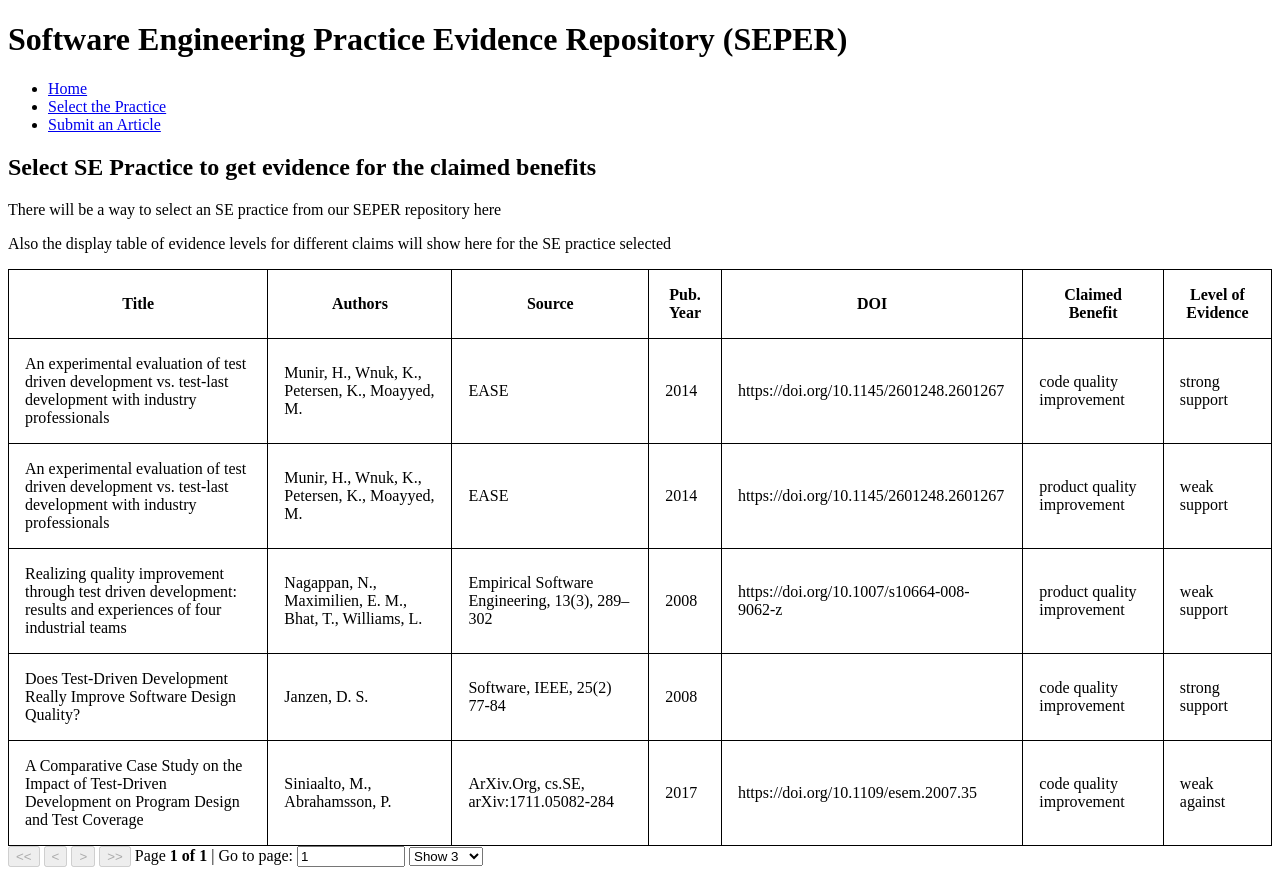
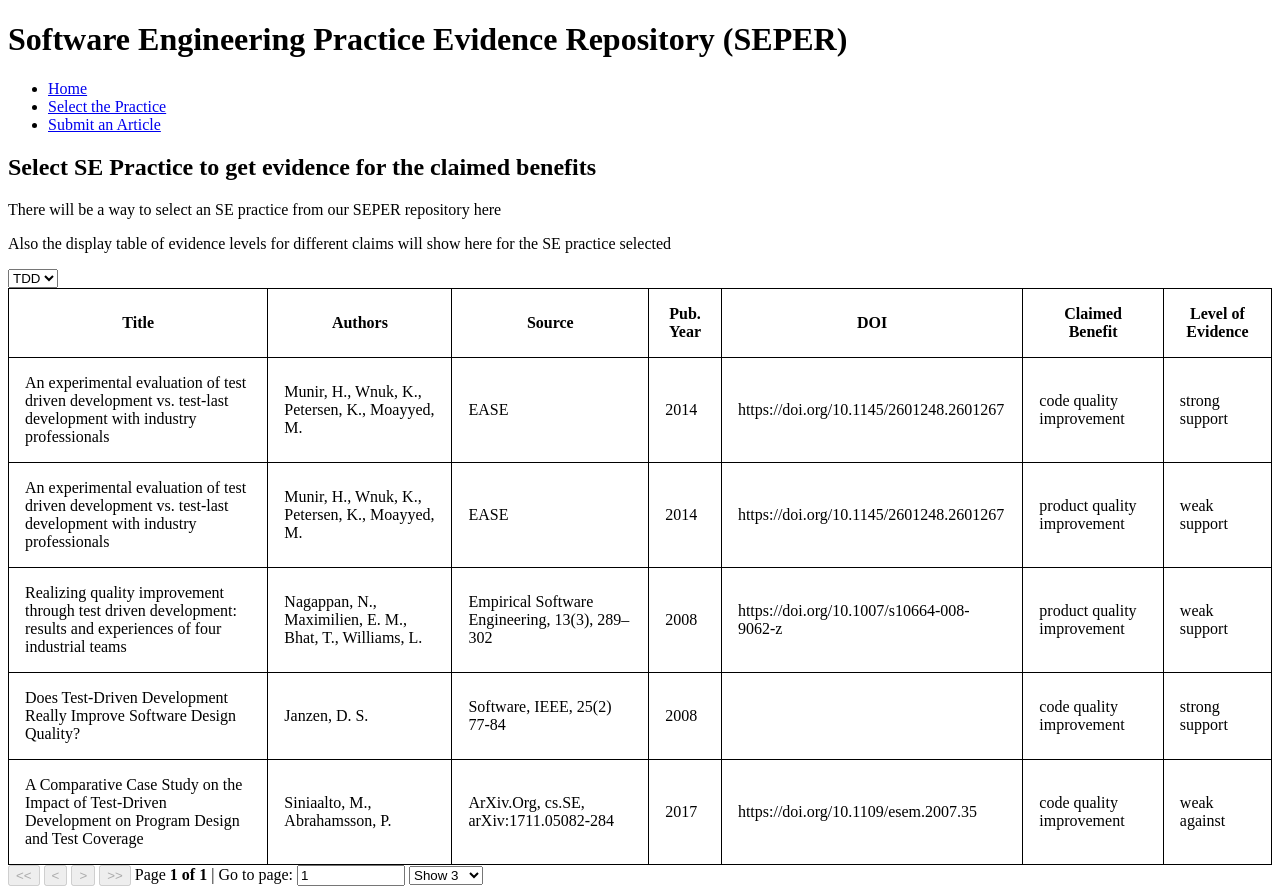
Before and after one commit to jasphyy/SEPER-App, a React (Create React App) app in the folder frontend/: page /SEPractice in a window 1280 px wide. Built offline with nearby package versions, Linux system fonts and the light colour scheme.

Commit message:
updating dropdown

```diff
--- /dev/null
+++ b/frontend/src/components/Dropdown.js
@@ -0,0 +1,17 @@
+import React from 'react';
+import SEPractices from "../dummydata/SEPractices"
+
+  const optionItems = SEPractices.map((SEPractice) =>
+                <option key={SEPractice.practice}>{SEPractice.practice}</option>
+            );
+  const Dropdown = () => {
+    return (
+        <div>
+             <select>
+                {optionItems}
+             </select>
+         </div>
+
+    )
+  }
+  export default Dropdown;
--- a/frontend/src/pages/SEPractice.js
+++ b/frontend/src/pages/SEPractice.js
@@ -2,6 +2,7 @@ import articles from "../dummydata/articles.js";
 import Styles from "../components/tablestyle.js";
 import Table from "../components/evidencetable.js";
 import tablecolumns from "../components/tablecolumns.js";
+import Dropdown from "../components/Dropdown.js";
 
 const SEPractice = () => {
     return (
@@ -9,6 +10,7 @@ const SEPractice = () => {
         <h2>Select SE Practice to get evidence for the claimed benefits</h2>
         <p>There will be a way to select an SE practice from our SEPER repository here</p>
         <p>Also the display table of evidence levels for different claims will show here for the SE practice selected</p>
+        <Dropdown/>
                <Styles>
                  <Table
                   data={articles}
```
